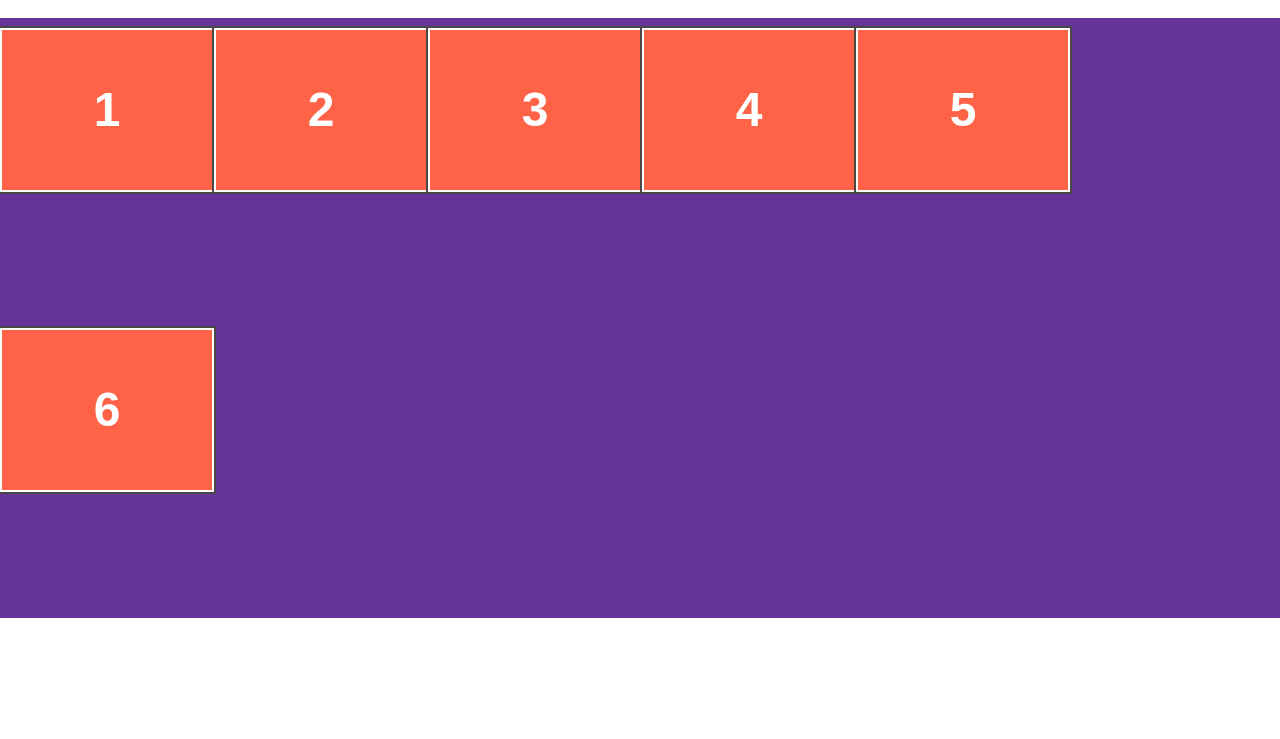
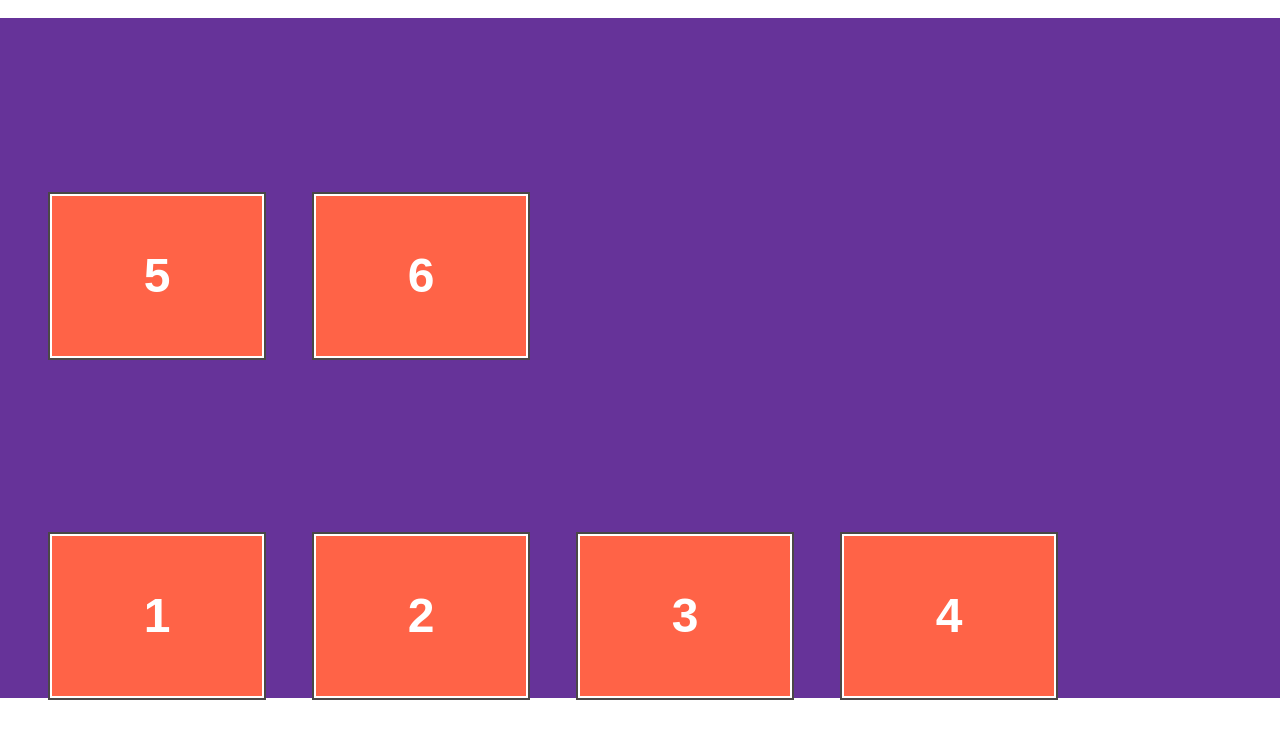
Before and after one commit to geekboyisonnow/flexbox, a website: page public/index.html in a window 1280 px wide. Shown: the part 57-796 px from the top of the page. Drawn offline with Linux system fonts and the light colour scheme.

Commit message:
Wrap-Reverse

```diff
--- a/public/screen.css
+++ b/public/screen.css
@@ -12,15 +12,16 @@ body {
   padding: 0;
   margin: 0;
   list-style: none;
-  height: 75vh;
+  height: 85vh;
   background-color: rebeccapurple;
   display: flex;
-  flex-wrap: wrap;
+  flex-wrap: wrap-reverse;
 }
 
 .flex-item {
   background: tomato;
   padding: 5px;
+  margin-left: 50px;
   width: 200px;
   height: 150px;
   margin-top: 10px;
```
